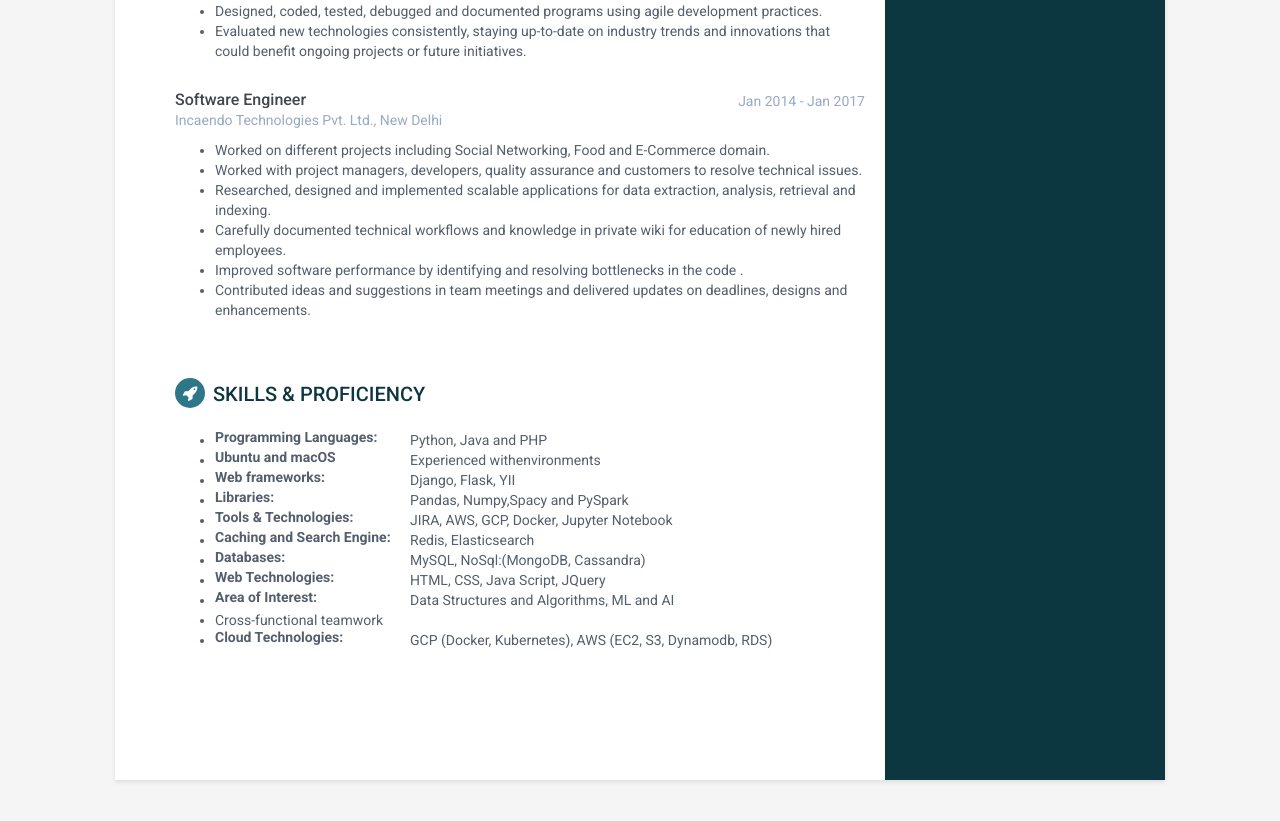
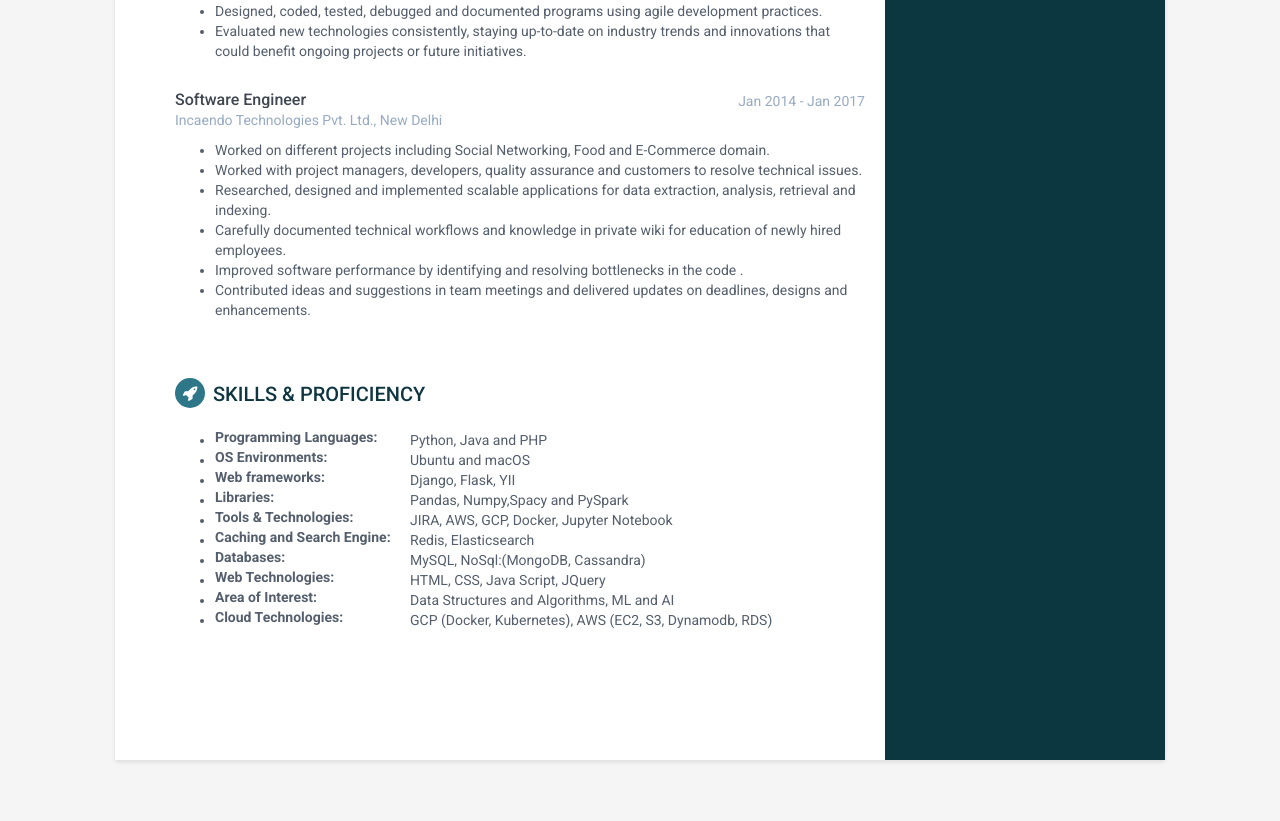
Before and after one commit to sanjusci/sanjusci.github.io, a Jekyll site: the page built from index.html, in a window 1280 px wide and 900 px high, scrolled down 1324 px. Shown: the top 821 px of the window. Built offline with Jekyll 4.4.1, drawn with Linux system fonts in a browser that asks for light colours.

Commit message:
update new records

```diff
--- a/_includes/skills.html
+++ b/_includes/skills.html
@@ -7,7 +7,7 @@
         <div class="item">
             <ul>
                 <li><h4 class="level-title">Programming Languages:</h4> Python, Java and PHP</li>
-                <li>Experienced with <h4 class="level-title">Ubuntu and macOS</h4> environments</li>
+                <li><h4 class="level-title"> OS Environments:</h4> Ubuntu and macOS</li>
                 <li><h4 class="level-title">Web frameworks:</h4> Django, Flask, YII</li>
                 <li><h4 class="level-title">Libraries:</h4> Pandas, Numpy,Spacy and PySpark</li>
                 <li><h4 class="level-title">Tools & Technologies:</h4>JIRA, AWS, GCP, Docker, Jupyter Notebook</li>
@@ -15,7 +15,6 @@
                 <li><h4 class="level-title">Databases:</h4> MySQL, NoSql:(MongoDB, Cassandra)</li>
                 <li><h4 class="level-title">Web Technologies:</h4> HTML, CSS, Java Script, JQuery</li>
                 <li><h4 class="level-title">Area of Interest:</h4> Data Structures and Algorithms, ML and AI</li>
-                <li>Cross-functional teamwork</li>
                 <li><h4 class="level-title">Cloud Technologies:</h4> GCP (Docker, Kubernetes), AWS (EC2, S3, Dynamodb,
                     RDS)
                 </li>
```
